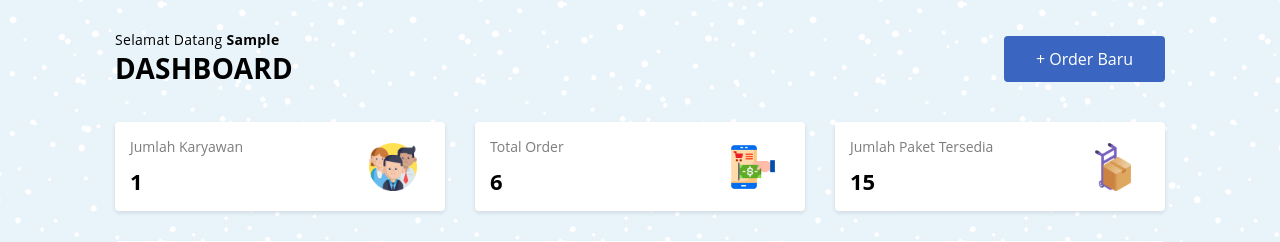
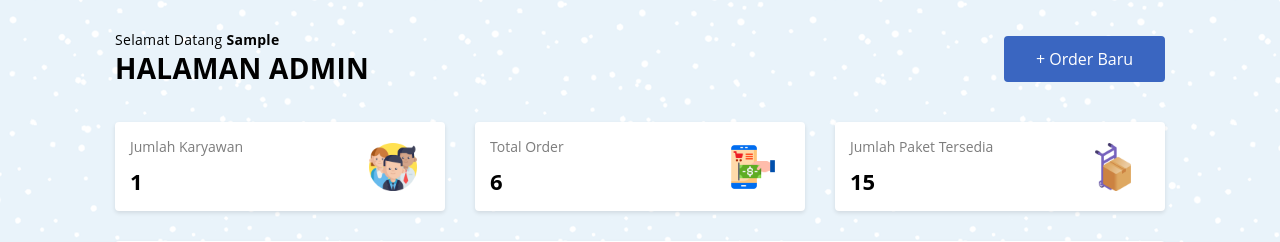
Before and after one commit to Mysteriza/cuci_sepatu, a PHP site: page /rumah_laundry/ in a window 1280 px wide. Shown: the part 98-340 px from the top of the page. Run offline with PHP 8.4, Linux system fonts and the light colour scheme; the visitor is signed in with stand-in values (Sample User, id 1); data comes from the database, SQL or seed files in the repository.

Commit message:
mengubah teks dashboard

```diff
--- a/index.php
+++ b/index.php
@@ -13,7 +13,7 @@
 				<div class="selamat-datang">
 					<div class="col-header">
 						<p class="judul-sm">Selamat Datang <span><?= ucfirst($_SESSION['master']) ?></span></p>
-						<h2 class="judul-md">Dashboard</h2>
+						<h2 class="judul-md">Halaman Admin</h2>
 					</div>
 
 					<div class="col-header txt-right">
```
